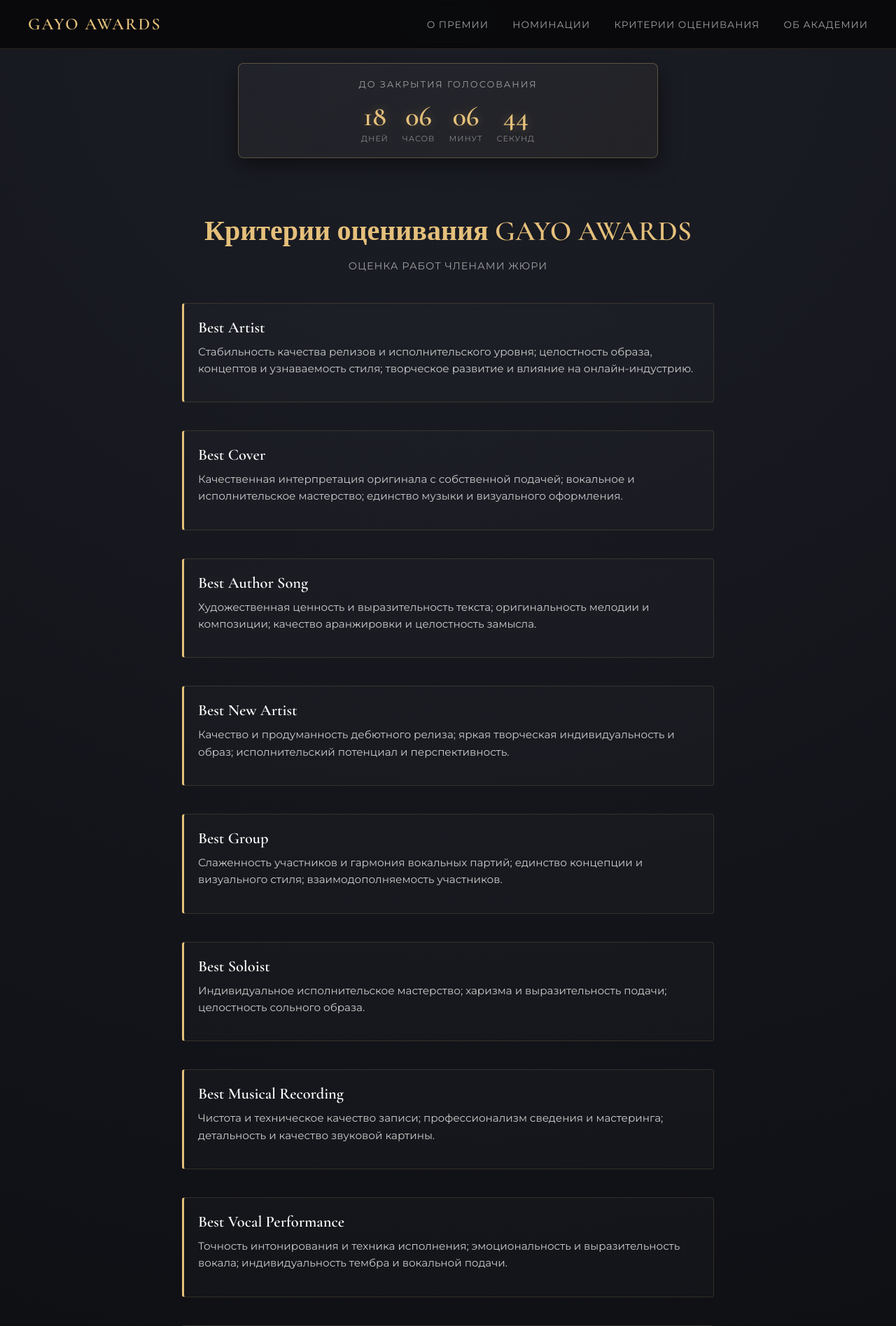
After one commit to kkqumii/gayo-awards, a Flask app: page /criteria in a window 1280 px wide. The commit adds this page. Shown: the top 1895 px of the page at 70% size. Run offline with Flask 3, Linux system fonts and the light colour scheme.

Commit message:
Add files via upload

```diff
--- a/templates/base.html
+++ b/templates/base.html
@@ -275,8 +351,9 @@
         <!-- Само меню -->
         <div class="nav-links" id="mobile-menu">
             <a href="/">О премии</a>
-            <a href="/academy">Академия</a>
-            <a href="/nominations">Номинации</a>
+	    <a href="/nominations">Номинации</a>
+            <a href="/criteria">Критерии оценивания</a>
+	    <a href="/academy">Об Академии</a>
         </div>
     </nav>
 
--- /dev/null
+++ b/templates/criteria.html
@@ -0,0 +1,106 @@
+{% extends "base.html" %}
+
+{% block content %}
+    <div style="max-width: 800px; margin: 0 auto; padding-top: 20px;">
+
+        <!-- Заголовок -->
+        <div style="text-align: center; margin-bottom: 40px;">
+            <h1 style="font-family: 'Cormorant Garamond', serif; color: #e5c07b; font-size: 2.5rem; margin-bottom: 15px;">
+                Критерии оценивания GAYO AWARDS
+            </h1>
+            <p style="color: #a0a0a0; font-size: 0.9rem; text-transform: uppercase; letter-spacing: 1px;">
+                Оценка работ членами жюри
+            </p>
+        </div>
+
+        <!-- Карточки с критериями -->
+        <div style="display: flex; flex-direction: column; gap: 25px;">
+
+            <!-- Best Artist -->
+            <div class="card" style="border-left: 3px solid #e5c07b; text-align: left;">
+                <h3 style="font-size: 1.4rem; margin-bottom: 10px;">Best Artist</h3>
+                <p style="color: #ccc; font-size: 0.95rem; line-height: 1.6;">Стабильность качества релизов и исполнительского уровня; целостность образа, концептов и узнаваемость стиля; творческое развитие и влияние на онлайн-индустрию.</p>
+            </div>
+
+            <!-- Best Cover -->
+            <div class="card" style="border-left: 3px solid #e5c07b; text-align: left;">
+                <h3 style="font-size: 1.4rem; margin-bottom: 10px;">Best Cover</h3>
+                <p style="color: #ccc; font-size: 0.95rem; line-height: 1.6;">Качественная интерпретация оригинала с собственной подачей; вокальное и исполнительское мастерство; единство музыки и визуального оформления.</p>
+            </div>
+
+            <!-- Best Author Song -->
+            <div class="card" style="border-left: 3px solid #e5c07b; text-align: left;">
+                <h3 style="font-size: 1.4rem; margin-bottom: 10px;">Best Author Song</h3>
+                <p style="color: #ccc; font-size: 0.95rem; line-height: 1.6;">Художественная ценность и выразительность текста; оригинальность мелодии и композиции; качество аранжировки и целостность замысла.</p>
+            </div>
+
+            <!-- Best New Artist -->
+            <div class="card" style="border-left: 3px solid #e5c07b; text-align: left;">
+                <h3 style="font-size: 1.4rem; margin-bottom: 10px;">Best New Artist</h3>
+                <p style="color: #ccc; font-size: 0.95rem; line-height: 1.6;">Качество и продуманность дебютного релиза; яркая творческая индивидуальность и образ; исполнительский потенциал и перспективность.</p>
+            </div>
+
+            <!-- Best Group -->
+            <div class="card" style="border-left: 3px solid #e5c07b; text-align: left;">
+                <h3 style="font-size: 1.4rem; margin-bottom: 10px;">Best Group</h3>
+                <p style="color: #ccc; font-size: 0.95rem; line-height: 1.6;">Слаженность участников и гармония вокальных партий; единство концепции и визуального стиля; взаимодополняемость участников.</p>
+            </div>
+
+            <!-- Best Soloist -->
+            <div class="card" style="border-left: 3px solid #e5c07b; text-align: left;">
+                <h3 style="font-size: 1.4rem; margin-bottom: 10px;">Best Soloist</h3>
+                <p style="color: #ccc; font-size: 0.95rem; line-height: 1.6;">Индивидуальное исполнительское мастерство; харизма и выразительность подачи; целостность сольного образа.</p>
+            </div>
+
+            <!-- Best Musical Recording -->
+            <div class="card" style="border-left: 3px solid #e5c07b; text-align: left;">
+                <h3 style="font-size: 1.4rem; margin-bottom: 10px;">Best Musical Recording</h3>
+                <p style="color: #ccc; font-size: 0.95rem; line-height: 1.6;">Чистота и техническое качество записи; профессионализм сведения и мастеринга; детальность и качество звуковой картины.</p>
+            </div>
+
+            <!-- Best Vocal Performance -->
+            <div class="card" style="border-left: 3px solid #e5c07b; text-align: left;">
+                <h3 style="font-size: 1.4rem; margin-bottom: 10px;">Best Vocal Performance</h3>
+                <p style="color: #ccc; font-size: 0.95rem; line-height: 1.6;">Точность интонирования и техника исполнения; эмоциональность и выразительность вокала; индивидуальность тембра и вокальной подачи.</p>
+            </div>
+
+            <!-- Best Rap Performance -->
+            <div class="card" style="border-left: 3px solid #e5c07b; text-align: left;">
+                <h3 style="font-size: 1.4rem; margin-bottom: 10px;">Best Rap Performance</h3>
+                <p style="color: #ccc; font-size: 0.95rem; line-height: 1.6;">Чёткость артикуляции и ритмичность; разнообразие флоу и выразительность подачи; индивидуальный стиль и харизма.</p>
+            </div>
+
+            <!-- Best Project -->
+            <div class="card" style="border-left: 3px solid #e5c07b; text-align: left;">
+                <h3 style="font-size: 1.4rem; margin-bottom: 10px;">Best Project</h3>
+                <p style="color: #ccc; font-size: 0.95rem; line-height: 1.6;">Масштаб и целостность концепции; качество музыкальной и визуальной реализации; эстетическая и культурная значимость.</p>
+            </div>
+
+            <!-- Best New Project -->
+            <div class="card" style="border-left: 3px solid #e5c07b; text-align: left;">
+                <h3 style="font-size: 1.4rem; margin-bottom: 10px;">Best New Project</h3>
+                <p style="color: #ccc; font-size: 0.95rem; line-height: 1.6;">Новизна идеи и оригинальность формата; качество первого воплощения проекта; самобытность и потенциал развития.</p>
+            </div>
+
+            <!-- Best Creative Project -->
+            <div class="card" style="border-left: 3px solid #e5c07b; text-align: left;">
+                <h3 style="font-size: 1.4rem; margin-bottom: 10px;">Best Creative Project</h3>
+                <p style="color: #ccc; font-size: 0.95rem; line-height: 1.6;">Оригинальность идеи и концепции; качество визуального воплощения; сила эстетического и эмоционального воздействия.</p>
+            </div>
+
+            <!-- Best Collaboration -->
+            <div class="card" style="border-left: 3px solid #e5c07b; text-align: left;">
+                <h3 style="font-size: 1.4rem; margin-bottom: 10px;">Best Collaboration</h3>
+                <p style="color: #ccc; font-size: 0.95rem; line-height: 1.6;">Органичность творческого союза; баланс и раскрытие участников; новое художественное качество, созданное коллаборацией.</p>
+            </div>
+
+            <!-- Best Production Agency -->
+            <div class="card" style="border-left: 3px solid #e5c07b; text-align: left;">
+                <h3 style="font-size: 1.4rem; margin-bottom: 10px;">Best Production Agency</h3>
+                <p style="color: #ccc; font-size: 0.95rem; line-height: 1.6;">Стабильное качество работы с артистами; сильный фирменный стиль и визуальная концепция; способность раскрывать индивидуальность артистов.</p>
+            </div>
+
+        </div>
+
+    </div>
+{% endblock %}
```
Also changed, not shown: other parts of templates/base.html (+78 -2 lines).
